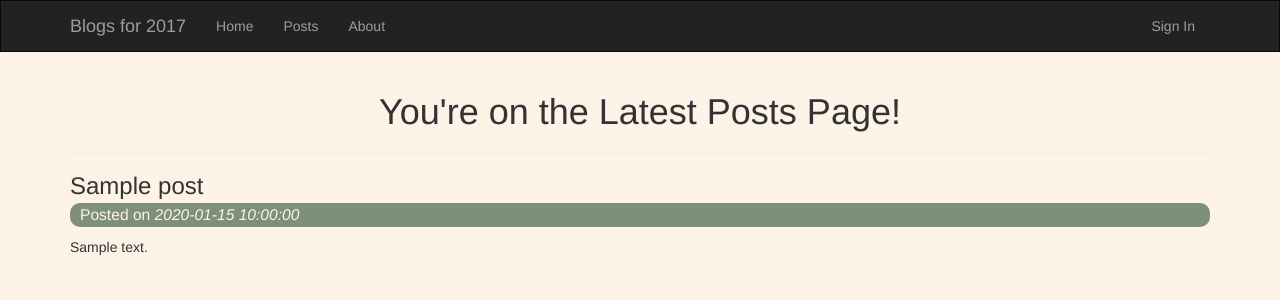
After one commit to jdesoto1618/php_blog_app, a CodeIgniter app: page /php_blog/posts in a window 1280 px wide. The commit adds this page. Shown: the top 300 px of the page. Run offline with CodeIgniter, Linux system fonts and the light colour scheme; tables that the repository leaves empty or names only in its code hold one stand-in row (values such as "Sample post").

Commit message:
adds stylesheet, post model, post route, configues database in config, sets up posts controller

```diff
--- a/application/config/autoload.php
+++ b/application/config/autoload.php
@@ -132,4 +132,4 @@ $autoload['language'] = array();
 |
 |	$autoload['model'] = array('first_model' => 'first');
 */
-$autoload['model'] = array();
+$autoload['model'] = array('post_model');
--- a/application/config/database.php
+++ b/application/config/database.php
@@ -76,9 +76,9 @@ $query_builder = TRUE;
 $db['default'] = array(
 	'dsn'	=> '',
 	'hostname' => 'localhost',
-	'username' => '',
+	'username' => 'root',
 	'password' => '',
-	'database' => '',
+	'database' => 'php_blog',
 	'dbdriver' => 'mysqli',
 	'dbprefix' => '',
 	'pconnect' => FALSE,
--- a/application/config/routes.php
+++ b/application/config/routes.php
@@ -1,8 +1,10 @@
 <?php
 defined('BASEPATH') OR exit('No direct script access allowed');
 
-$route['default_controller'] = 'pages/view';
+// set route to view posts. first value in route array is the controller. the first value is also what can be typed in the address bar to route you to the right side of the equals. so, /php_blog/posts routes to /php_blog/posts/index. Either one is correct, but the smaller url looks better and cleaner
+$route['posts'] = 'posts/index';
 // set this any route so you can navigate to /php_blog/about instead of /php_blog/pages/view/about
 $route['(:any)'] = 'pages/view/$1';
+$route['default_controller'] = 'pages/view';
 $route['404_override'] = '';
 $route['translate_uri_dashes'] = FALSE;
--- a/application/controllers/Pages.php
+++ b/application/controllers/Pages.php
@@ -6,6 +6,7 @@
 				show_404();
 			}
 			$data['title'] = ucfirst($page);
+			// these lines will load the header and footer on each page in views/pages... make sure to set these pages up in the views. This is done so the same header and footer are shown on any page created inside views/pages
 			$this->load->view('templates/header');
 			$this->load->view('pages/'.$page, $data);
 			$this->load->view('templates/footer');
--- /dev/null
+++ b/application/controllers/Posts.php
@@ -0,0 +1,13 @@
+<?php
+  class Posts extends CI_Controller{
+    public function index(){
+      // set page title array
+      $data['title'] = 'Latest Posts';
+      // set posts in data array. use the get_posts method from the Post model. User lowercase when referencing a model
+      $data['posts'] = $this->post_model->get_posts();
+      // these lines will load the header and footer on each page in views/posts... make sure to set these pages up in the views. This is done so the same header and footer are shown on any page created inside views/posts
+			$this->load->view('templates/header');
+			$this->load->view('posts/index', $data);
+			$this->load->view('templates/footer');
+    }
+  }
--- /dev/null
+++ b/application/models/Post_model.php
@@ -0,0 +1,20 @@
+<?php
+  class Post_model extends CI_Model{
+    public function __construct(){
+      // load the database
+      $this->load->database();
+    }
+
+    // get the user posts from the databse. set slug to false by default
+    public function get_posts($slug = FALSE){
+      // check if the slug exists. if not, return all posts. nothing is passed in if the default slug is posts, so that could mean the user may want to see all posts, or a misclick could simply show all posts
+      if($slug ===  FALSE){
+        $query = $this->db->get('posts');
+        return $query->result_array();
+      }
+
+      // if there is a slug passed in...
+      $query = $this->db->get_where('posts', array('slug' => $slug));
+      return $query->row_array();
+    }
+  }
--- /dev/null
+++ b/application/views/posts/index.php
@@ -0,0 +1,9 @@
+<h1 class="text-center">You're on the <?= $title ?> Page!</h1>
+<hr>
+<!-- loop through each post -->
+<?php foreach ($posts as $post) : ?>
+  <!-- post title. also get the post date and display it next to the title -->
+  <h3><?= $post['title']?> <small class="post_date">Posted on <em><?= $post['created_at']?></em></small></h3>
+  <!-- post body -->
+  <p><?= $post['body']?></p>
+<?php endforeach; ?>
--- a/application/views/templates/header.php
+++ b/application/views/templates/header.php
@@ -7,6 +7,10 @@
     <link rel="stylesheet" href="https://maxcdn.bootstrapcdn.com/bootstrap/3.3.7/css/bootstrap.min.css">
     <!-- Bootstrap, JS -->
     <link rel="stylesheet" href="https://maxcdn.bootstrapcdn.com/bootstrap/3.3.7/js/bootstrap.min.js">
+    <!-- CSS stylesheet link -->
+    <link rel="stylesheet" href="<?php echo base_url(); ?>assets/css/main.css">
+  </head>
+  <body>
     <nav class="navbar navbar-inverse">
       <!-- change container-fluid class to container so the navbar items have padding -->
       <div class="container">
@@ -30,6 +34,7 @@
             <!-- solution to this was to set the config for the base url to point to port 8080. this is located in /application/config/config.php -->
             <!-- $config['base_url'] = 'http://localhost:8080/php_blog/'; -->
             <li><a href="<?php echo base_url(); ?>">Home <span class="sr-only">(current)</span></a></li>
+            <li><a href="<?php echo base_url(); ?>posts">Posts</a></li>
             <li><a href="<?php echo base_url(); ?>about">About</a></li>
           </ul>
 
@@ -39,6 +44,5 @@
         </div><!-- .navbar-collapse -->
       </div><!-- .container-fluid -->
     </nav>
-  </head>
-  <body>
+
     <div class="container">
--- /dev/null
+++ b/assets/css/main.css
@@ -0,0 +1,20 @@
+/*set background color for all pages*/
+body {
+  background-color: #FDF3E7;
+}
+
+/*set navbar edges to be square*/
+.navbar {
+  border-radius: 0;
+}
+
+/* set style on post timestamp */
+.post_date {
+  display: block;
+  margin: 4px 0; /* margin on top and bottom only */
+  /*padding shorthand is top right bottom left*/
+  padding: 4px 0 4px 10px; /* set padding on top, left, and bottom only */
+  background: #7E8F7C;
+  color: #FDF3E7;
+  border-radius: 10px;
+}
```
Lines whose indentation alone changed are shown as unchanged.
